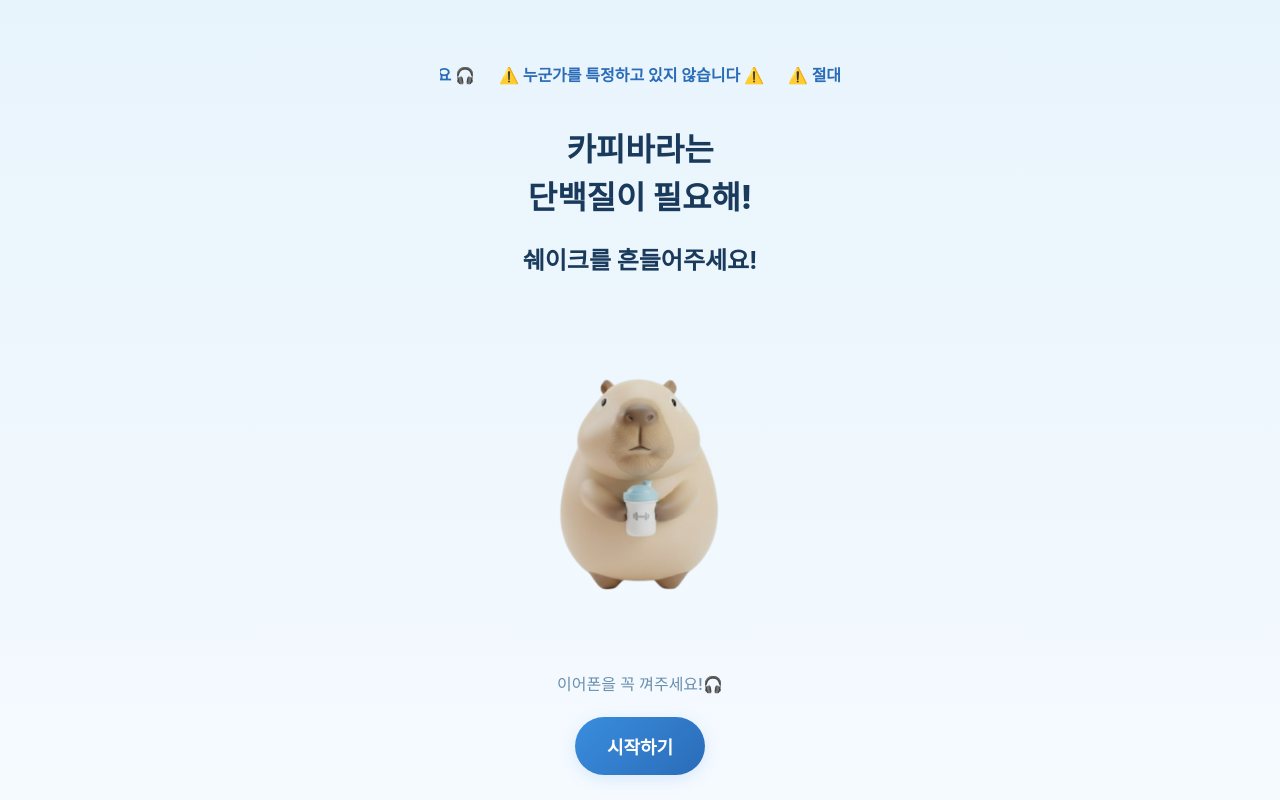
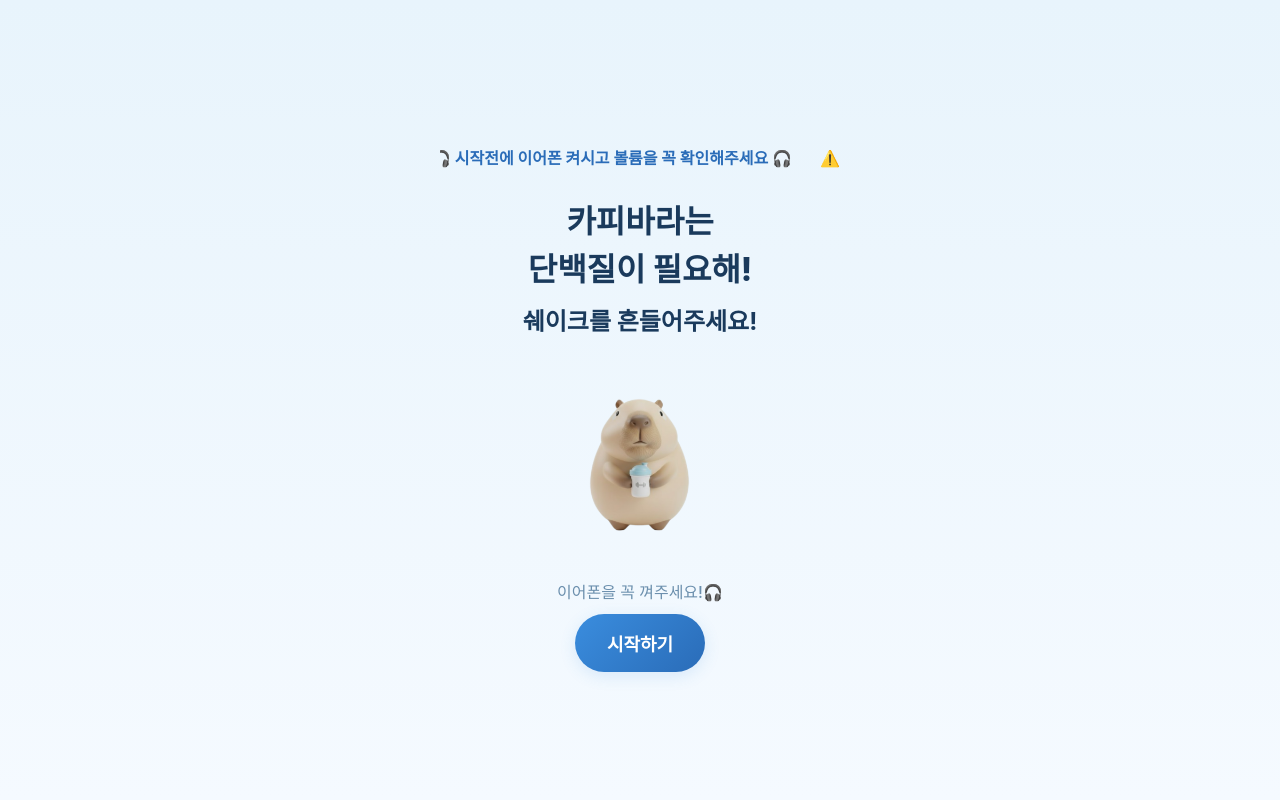
Before and after one commit to Byunghoyu/ryhthm_test, a Next.js app in the folder frontend/: page / in a window 1280 px wide. Built offline with nearby package versions, Linux system fonts and the light colour scheme; a web font is replaced by a local one.

Commit message:
Fix UI layout, animation loop, and game completion logic

```diff
--- a/frontend/src/app/page.tsx
+++ b/frontend/src/app/page.tsx
@@ -405,10 +405,15 @@ export default function GamePage() {
         startTimeRef.current = Date.now();
         isPlayingRef.current = true;
 
-        // Start game loop only when audio actually starts
         if (!gameLoopRef.current) {
           gameLoopRef.current = requestAnimationFrame(runGameLoop);
         }
+      });
+
+      // Game completion
+      audioRef.current.addEventListener('ended', () => {
+        console.log('Audio ended - finishing game');
+        endGame();
       });
 
       // Generate beat notes before playing
--- a/frontend/src/styles/game.css
+++ b/frontend/src/styles/game.css
@@ -234,10 +234,10 @@ body {
    Title Screen
    ============================================ */
 #title-screen {
-    justify-content: space-evenly;
-    padding-top: max(40px, env(safe-area-inset-top) + 20px);
+    justify-content: center;
+    padding-top: max(20px, env(safe-area-inset-top) + 10px);
     padding-bottom: max(20px, env(safe-area-inset-bottom) + 10px);
-    gap: min(16px, 2vh);
+    gap: min(10px, 1.5vh);
     text-align: center;
 }
 
@@ -258,10 +258,10 @@ body {
 
 .rolling-track {
     display: flex;
-    gap: 24px;
+    /* gap removed for seamless loop calculation */
     white-space: nowrap;
-    animation: marquee 25s linear infinite;
-    padding-left: 100%;
+    animation: marquee 20s linear infinite;
+    /* padding-left removed */
 }
 
 .rolling-item {
@@ -271,6 +271,9 @@ body {
     display: flex;
     align-items: center;
     gap: 8px;
+    margin-right: 24px;
+    /* Move gap to item margin */
+    padding-right: 4px;
 }
 
 @keyframes marquee {
@@ -279,16 +282,17 @@ body {
     }
 
     100% {
-        transform: translateX(-200%);
+        /* Move exactly 50% (width of one set of items) */
+        transform: translateX(-50%);
     }
 }
 
 .character-container {
-    width: 320px;
-    height: 320px;
-    max-width: 85vw;
-    max-height: 45vh;
-    margin: 16px 0;
+    width: 200px;
+    height: 200px;
+    max-width: 60vw;
+    max-height: 30vh;
+    margin: 10px 0;
 }
 
 .character-container img {
@@ -584,10 +588,10 @@ body {
 
 .beat-note {
     position: absolute;
-    width: 60px;
-    height: 60px;
-    font-size: 60px;
-    line-height: 60px;
+    width: 40px;
+    height: 40px;
+    font-size: 40px;
+    line-height: 40px;
     text-align: center;
     left: 50%;
     top: 50%;
```
